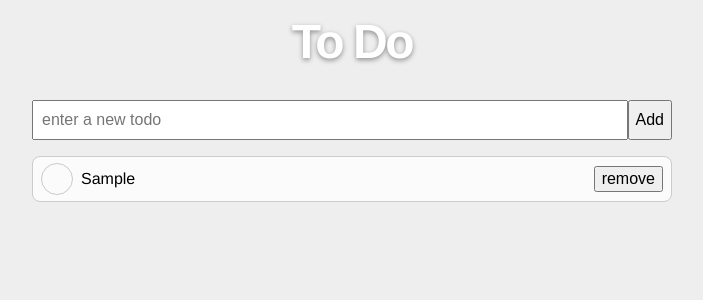
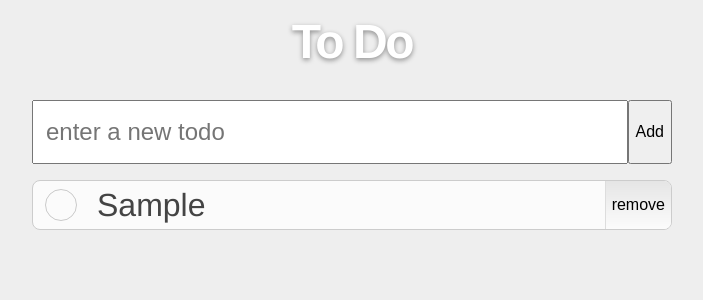
Before and after one commit to paulhhowells/react-todo, a React (Create React App) app: page / in a window 1280 px wide. Both pictures are taken after typing "Sample" into the empty fields and a click on the button "Add". Shown: the top 300 px of the page, without its empty margins (288-991 px from the left). Built offline with nearby package versions, Linux system fonts and the light colour scheme.

Commit message:
feat: reworked styling

```diff
--- a/src/css/todo.css
+++ b/src/css/todo.css
@@ -8,6 +8,8 @@
   box-sizing: border-box;
   width: 100%;
   padding: 0.5em;
+  font-size: 1.5rem;
+  line-height: 1.5;
 }
 .todo__add .todo__add-button {}
 
@@ -20,16 +22,15 @@
 .todo__item {
   display: flex;
   align-content: space-between;
-
   justify-content: space-between;
-  align-items: center;
-  /* align-items: stretch; */
+  /* align-items: center; */
+  align-items: stretch;
   align-content: center;
 
   margin: 0 0 0.5em 0;
-  padding: 0.25em 0.5em;
+  padding: 0 0 0 0.5em;
   border: 1px solid #ccc;
-  border-radius: 0.5em;
+  border-radius: 0.5rem;
   background: rgba(255, 255, 255, 0.8);
 }
 
@@ -40,13 +41,37 @@
   text-decoration: line-through;
 }
 
-.todo__item-add,
-.todo__item-remove {}
+.todo__item-remove {
+  -webkit-appearance: none;
+  -moz-appearance: none;
+  appearance: none;
+  border: none;
+  border-left: 1px solid #ddd;
+  border-radius: 0 0.4375rem 0.4375rem 0;
+  background: #fcfcfc;
+  background-image:
+    linear-gradient(
+      rgba(0, 0, 0, 0.09),
+      rgba(0, 0, 0, 0)
+    );
+}
+
+.todo__item-toggle {
+  display: flex;
+  align-items: center;
+  height: auto;
+  padding: 0 0.25em;
+}
 
 .todo__item-name {
   flex: 1 1;
   box-sizing: border-box;
   display: inline-block;
-  padding: 0.5em;
+  padding: 0.125em 0.125em 0.125em 0.5em;
+
   text-align: left;
+  font-weight: 300;
+  font-size: 2rem;
+  line-height: 1.25;
+  color: #444;
 }
```
